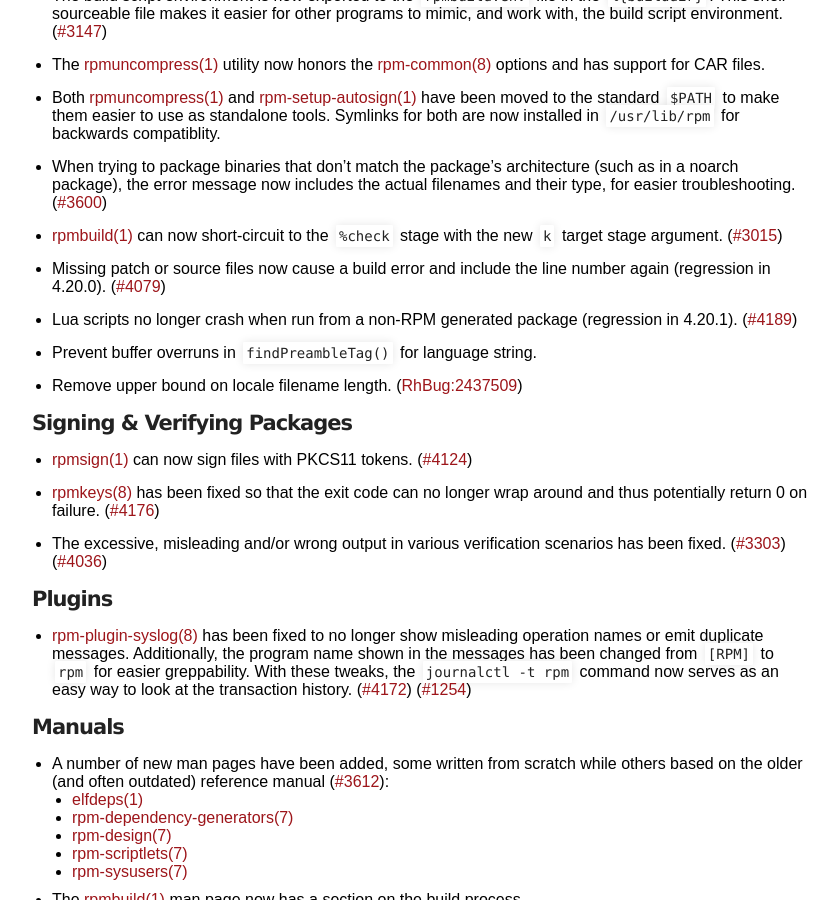
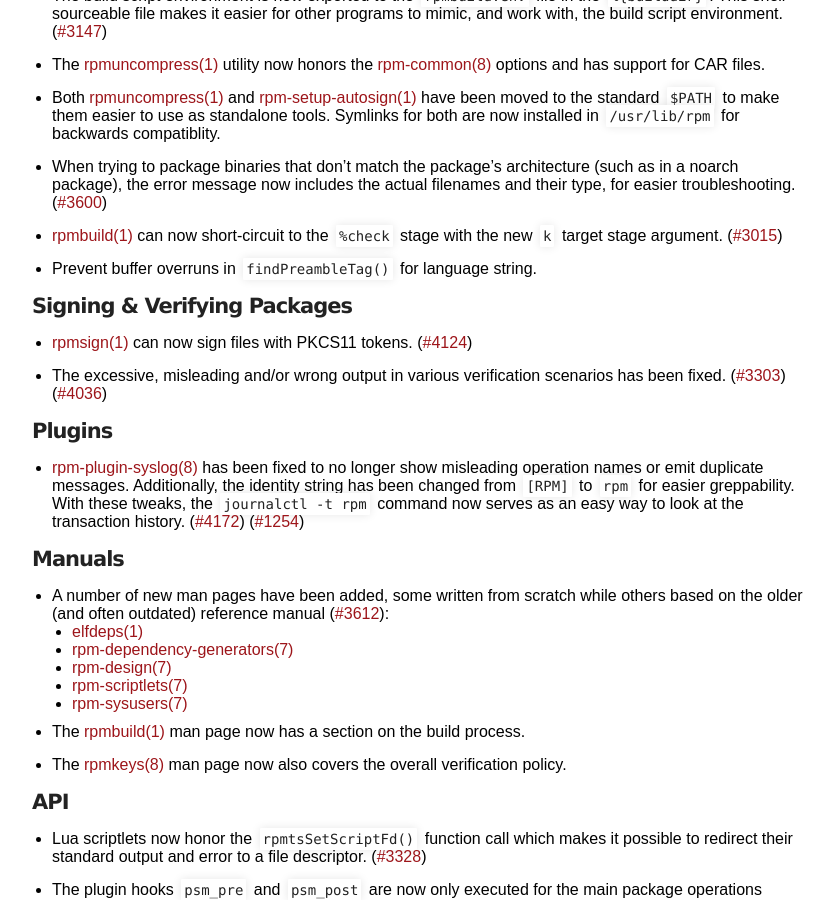
Before and after one commit to rpm-software-management/rpm-web, a Jekyll site: the page built from _releases/6.1.0.md, in a window 1280 px wide and 900 px high, scrolled down 1237 px. Shown: the whole window, without its empty margins (218-1056 px from the left). Built offline with Jekyll 4.4.1, drawn with Linux system fonts in a browser that asks for light colours; some of the changed text lies outside the part shown.

Commit message:
Update 6.1.0 draft for the new baseline
Drop the entries that have been shipped in 6.0.2, update the timestamp
and use the more accurate term "identity string" in the syslog entry.

```diff
--- a/_releases/6.1.0.md
+++ b/_releases/6.1.0.md
@@ -1,10 +1,11 @@
 ---
 version: 6.1.0
-baseline: 6.0.1
-date: 2026-05-11
+baseline: 6.0.2
+date: 2026-07-17
 summary:
     This is a stable update that introduces a number of features and fixes for
-    various bugs and regressions found in 6.0.1 and earlier
+    various bugs, security issues and regressions found in version 6.0.2 or
+    earlier
 draft: true
 ---
 
@@ -74,23 +75,11 @@ draft: true
 * *rpmbuild*(1) can now short-circuit to the `%check` stage with the new `k`
   target stage argument. (#3015)
 
-* Missing patch or source files now cause a build error and include the line
-  number again (regression in 4.20.0). (#4079)
-
-* Lua scripts no longer crash when run from a non-RPM generated package
-  (regression in 4.20.1). (#4189)
-
 * Prevent buffer overruns in `findPreambleTag()` for language string.
-
-* Remove upper bound on locale filename length.
-  ([RhBug:2437509](https://bugzilla.redhat.com/show_bug.cgi?id=2437509))
 
 # Signing & Verifying Packages
 
 * *rpmsign*(1) can now sign files with PKCS11 tokens. (#4124)
-
-* *rpmkeys*(8) has been fixed so that the exit code can no longer wrap around
-  and thus potentially return 0 on failure. (#4176)
 
 * The excessive, misleading and/or wrong output in various verification
   scenarios has been fixed. (#3303) (#4036)
@@ -98,10 +87,10 @@ draft: true
 # Plugins
 
 * *rpm-plugin-syslog*(8) has been fixed to no longer show misleading operation
-  names or emit duplicate messages. Additionally, the program name shown in the
-  messages has been changed from `[RPM]` to `rpm` for easier greppability. With
-  these tweaks, the `journalctl -t rpm` command now serves as an easy way to
-  look at the transaction history. (#4172) (#1254)
+  names or emit duplicate messages. Additionally, the identity string has been
+  changed from `[RPM]` to `rpm` for easier greppability. With these tweaks, the
+  `journalctl -t rpm` command now serves as an easy way to look at the
+  transaction history. (#4172) (#1254)
 
 # Manuals
 
```
